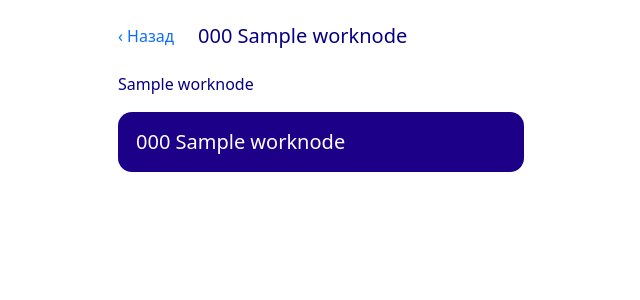
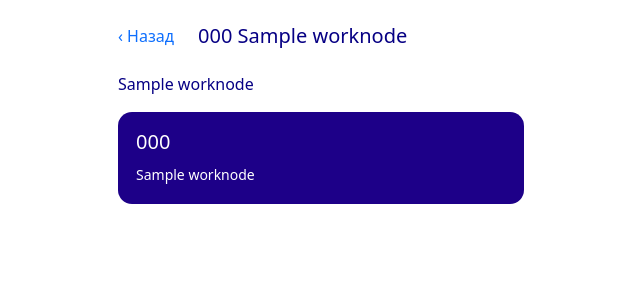
Before and after one commit to TimSintegra/s_nk_mob, a Django app: template reports/templates/reports/work_node_list.html in a window 1280 px wide. Shown: the top 300 px of the page, without its empty margins (319-959 px from the left). Run offline with Django 5.2, Linux system fonts and the light colour scheme; the template is opened without the code that fills it: values that come from a table or form of the project are taken from there, others are empty; tables that the repository leaves empty hold one stand-in row (values such as "Sample post").

Commit message:
Измнения отображения H5

```diff
--- a/reports/templates/reports/work_node_list.html
+++ b/reports/templates/reports/work_node_list.html
@@ -31,7 +31,8 @@
     {% if node.has_active_children %}
         <a href="{% url 'work_node_children' node.id %}" class="app-card mb-3">
             {% if node.code %}
-                <h5 class="mb-0">{{ node.code }} {{ node.name }}</h5>
+                <h5>{{ node.code }}</h5>
+                <small>{{ node.name }}</small>
             {% else %}
                 <h5 class="mb-0">{{ node.name }}</h5>
             {% endif %}
@@ -39,7 +40,8 @@
     {% else %}
         <a href="{% url 'add_work_item' node.id %}" class="app-card mb-3">
             {% if node.code %}
-                <h5 class="mb-0">{{ node.code }} {{ node.name }}</h5>
+                <h5>{{ node.code }}</h5>
+                <small>{{ node.name }}</small>
             {% else %}
                 <h5 class="mb-0">{{ node.name }}</h5>
             {% endif %}
```
